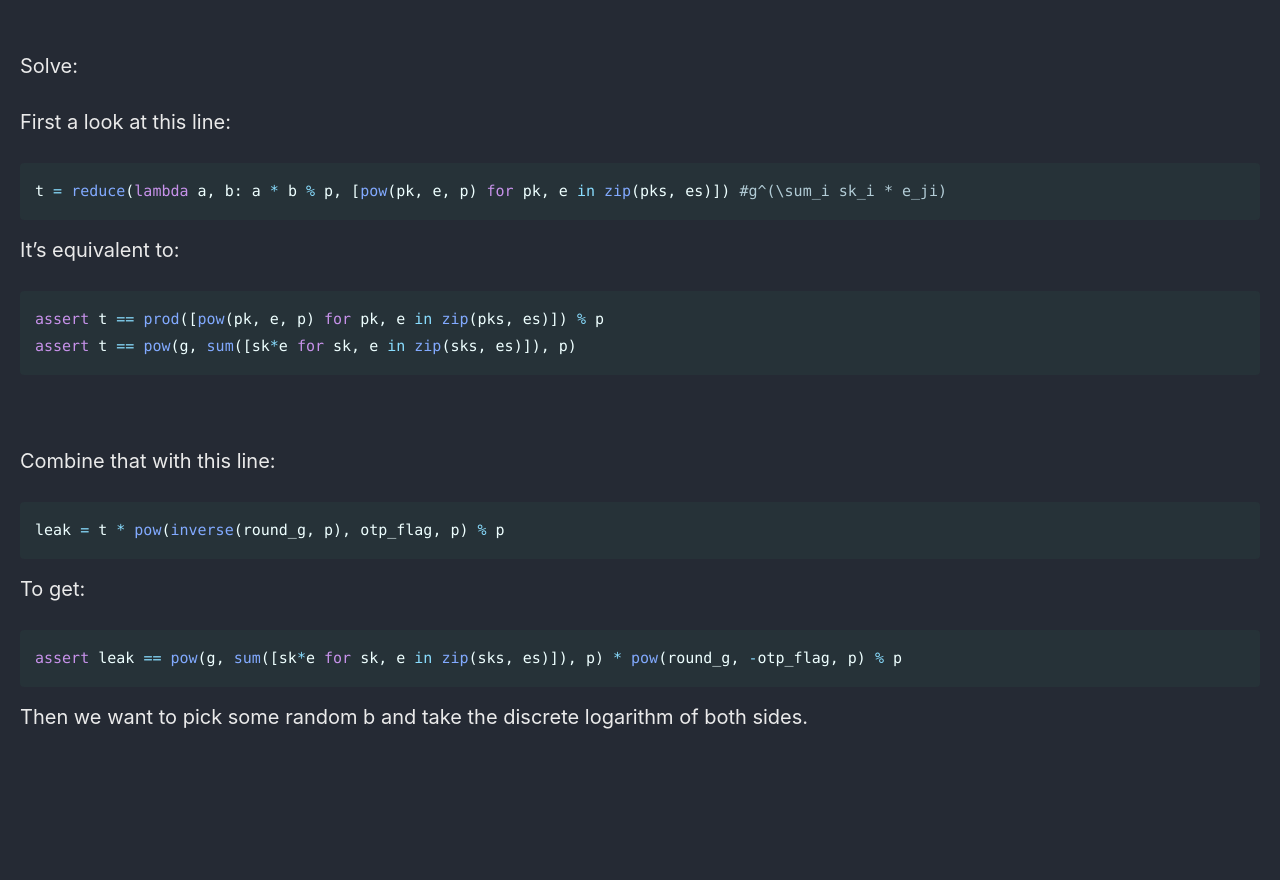
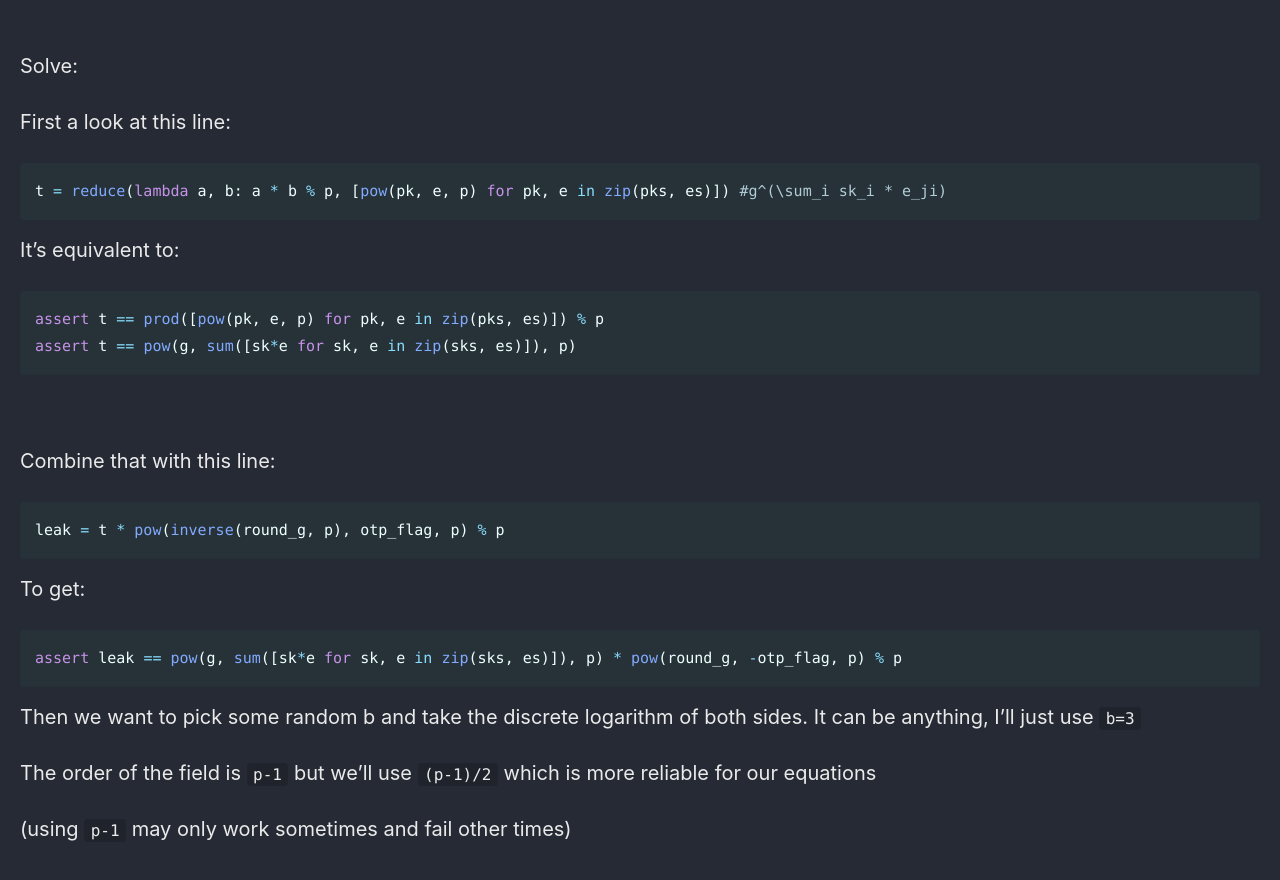
Before and after one commit to Connor-McCartney/Connor-McCartney.github.io, a Jekyll site: the page built from _pages/cryptography/other/L3-RCTF2024.md, in a window 1280 px wide and 900 px high, scrolled down 3664 px. Shown: the top 880 px of the window. Built offline with Jekyll 4.4.1, drawn with Linux system fonts in a browser that asks for light colours; cached includes are drawn as plain includes; before the commit the page ends 4452 px from its top, so only the background shows below that.

Commit message:
Update L3-RCTF2024.md

````diff
--- a/_pages/cryptography/other/L3-RCTF2024.md
+++ b/_pages/cryptography/other/L3-RCTF2024.md
@@ -170,4 +170,8 @@ To get:
 assert leak == pow(g, sum([sk*e for sk, e in zip(sks, es)]), p) * pow(round_g, -otp_flag, p) % p
 ```
 
-Then we want to pick some random b and take the discrete logarithm of both sides.
+Then we want to pick some random b and take the discrete logarithm of both sides. It can be anything, I'll just use `b=3`
+
+The order of the field is `p-1` but we'll use `(p-1)/2` which is more reliable for our equations
+
+(using `p-1` may only work sometimes and fail other times)
````
